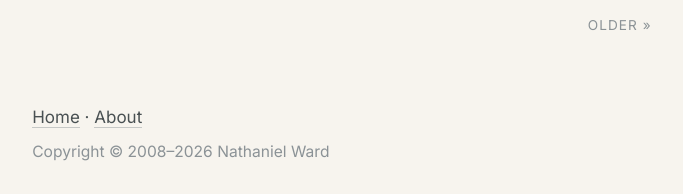
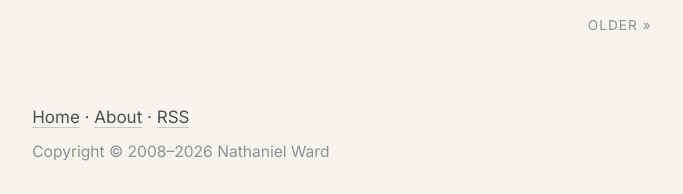
Before and after one commit to nathanielward/nathanielward.github.io, a Jekyll site: the page built from index.html, in a window 1280 px wide and 900 px high, scrolled down 5642 px. Shown: the part 703-897 px from the top of the window, without its empty margins (298-981 px from the left). Built offline with Jekyll 4.4.1, drawn with Linux system fonts in a browser that asks for light colours; the list of posts is cut into pages by our own code.

Commit message:
Update footer.html to add RSS

```diff
--- a/_includes/footer.html
+++ b/_includes/footer.html
@@ -1,7 +1,7 @@
 <footer>
 
 
-			<p><a href="/" title="Home">Home</a> &middot; <a href="/about/" title="About me">About</a></p>
+			<p><a href="/" title="Home">Home</a> &middot; <a href="/about/" title="About me">About</a> &middot; <a href="/feed.xml" title="RSS feed">RSS</a></p>
 
 
 			<p>Copyright &copy; 2008&ndash;{{ site.time | date: "%Y" }} Nathaniel Ward</p>
```
